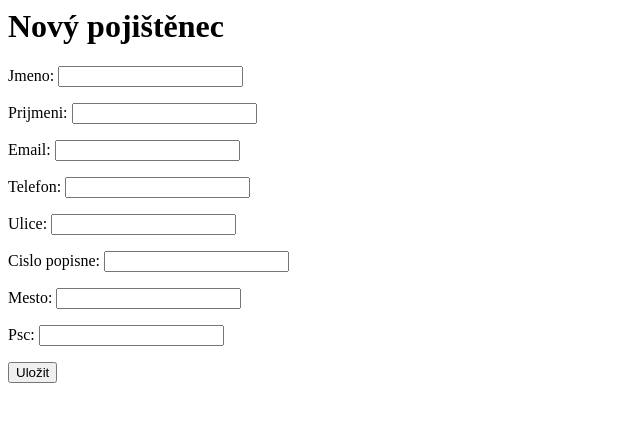
After one commit to EmixxM/Pojisteni, a Django app: page /pojisteni/pojisteni/novy/ in a window 1280 px wide. The commit adds this page. Shown: the top 422 px of the page, without its empty margins (0-640 px from the left). Run offline with Django 4.2, Linux system fonts and the light colour scheme.

Commit message:
Přidána funkce nový pojištěnec

```diff
--- /dev/null
+++ b/mypojisteni/pojisteni/forms.py
@@ -0,0 +1,9 @@
+
+from django import forms
+from .models import Pojisteny
+
+
+class PojistenyForm(forms.ModelForm):
+    class Meta:
+        model = Pojisteny
+        fields = ['jmeno', 'prijmeni', 'email', 'telefon', 'ulice', 'cislo_popisne', 'mesto', 'psc']
--- a/mypojisteni/pojisteni/models.py
+++ b/mypojisteni/pojisteni/models.py
@@ -6,9 +6,15 @@ class Pojisteny(models.Model):
     jmeno = models.CharField(max_length=100)
     prijmeni = models.CharField(max_length=100)
     email = models.EmailField()
+    cislo_popisne = models.CharField(max_length=10)
+    telefon = models.CharField(max_length=20)
+    ulice = models.CharField(max_length=100)
+    psc = models.CharField(max_length=10)
+    mesto = models.CharField(max_length=100)
 
     def __str__(self):
         return self.jmeno + ' ' + self.prijmeni
+
 
 class Pojisteni(models.Model):
     nazev = models.CharField(max_length=100)
--- /dev/null
+++ b/mypojisteni/pojisteni/templates/novy_pojisteny.html
@@ -0,0 +1,12 @@
+
+
+{% block content %}
+<h1>Nový pojištěnec</h1>
+
+<form method="POST">
+    {% csrf_token %}
+    {{ form.as_p }}
+    <button type="submit" class="btn btn-primary">Uložit</button>
+</form>
+
+{% endblock %}
--- a/mypojisteni/pojisteni/templates/seznam_pojistenych.html
+++ b/mypojisteni/pojisteni/templates/seznam_pojistenych.html
@@ -2,6 +2,9 @@
 
 {% block content %}
     <h1>Seznam pojištěných</h1>
+
+    <a href="{% url 'novy_pojisteny' %}" class="btn btn-primary">Nový pojištěnec</a>
+
     <ul>
     {% for pojisteny in pojisteni %}
         <li><a href="{% url 'detail_pojisteneho' pojisteny.pk %}">{{ pojisteny.jmeno }} {{ pojisteny.prijmeni }}</a></li>
--- a/mypojisteni/pojisteni/urls.py
+++ b/mypojisteni/pojisteni/urls.py
@@ -1,8 +1,10 @@
 from django.urls import path
 
-from . import views
+from pojisteni import views
+
 
 urlpatterns = [
     path('', views.seznam_pojistenych, name='seznam_pojistenych'),
     path('pojisteny/<int:pk>/', views.detail_pojisteneho, name='detail_pojisteneho'),
+    path('pojisteni/novy/', views.novy_pojisteny, name='novy_pojisteny'),
 ]
--- a/mypojisteni/pojisteni/views.py
+++ b/mypojisteni/pojisteni/views.py
@@ -1,7 +1,9 @@
-from django.shortcuts import render, get_object_or_404
+from django.shortcuts import redirect, render, get_object_or_404
 
 # Create your views here.
 from django.http import HttpResponse
+
+from pojisteni.forms import PojistenyForm
 
 
 from .models import Pojisteny
@@ -13,3 +15,18 @@ def seznam_pojistenych(request):
 def detail_pojisteneho(request, pk):
     pojisteny = get_object_or_404(Pojisteny, pk=pk)
     return render(request, 'detail_pojisteneho.html', {'pojisteny': pojisteny})
+
+
+def novy_pojisteny(request):
+    if request.method == 'POST':
+        # Zpracování formuláře pro přidání nového pojištěnce
+        form = PojistenyForm(request.POST)
+        if form.is_valid():
+            form.save()
+            # Přesměrování na seznam pojištěných po uložení
+            return redirect('seznam_pojistenych')
+    else:
+        # Zobrazení prázdného formuláře pro přidání nového pojištěnce
+        form = PojistenyForm()
+
+    return render(request, 'novy_pojisteny.html', {'form': form})
```
Also changed, not shown: mypojisteni/db.sqlite3, mypojisteni/pojisteni/migrations/0002_pojisteny_cislo_popisne_pojisteny_mesto_and_more.py (added).
